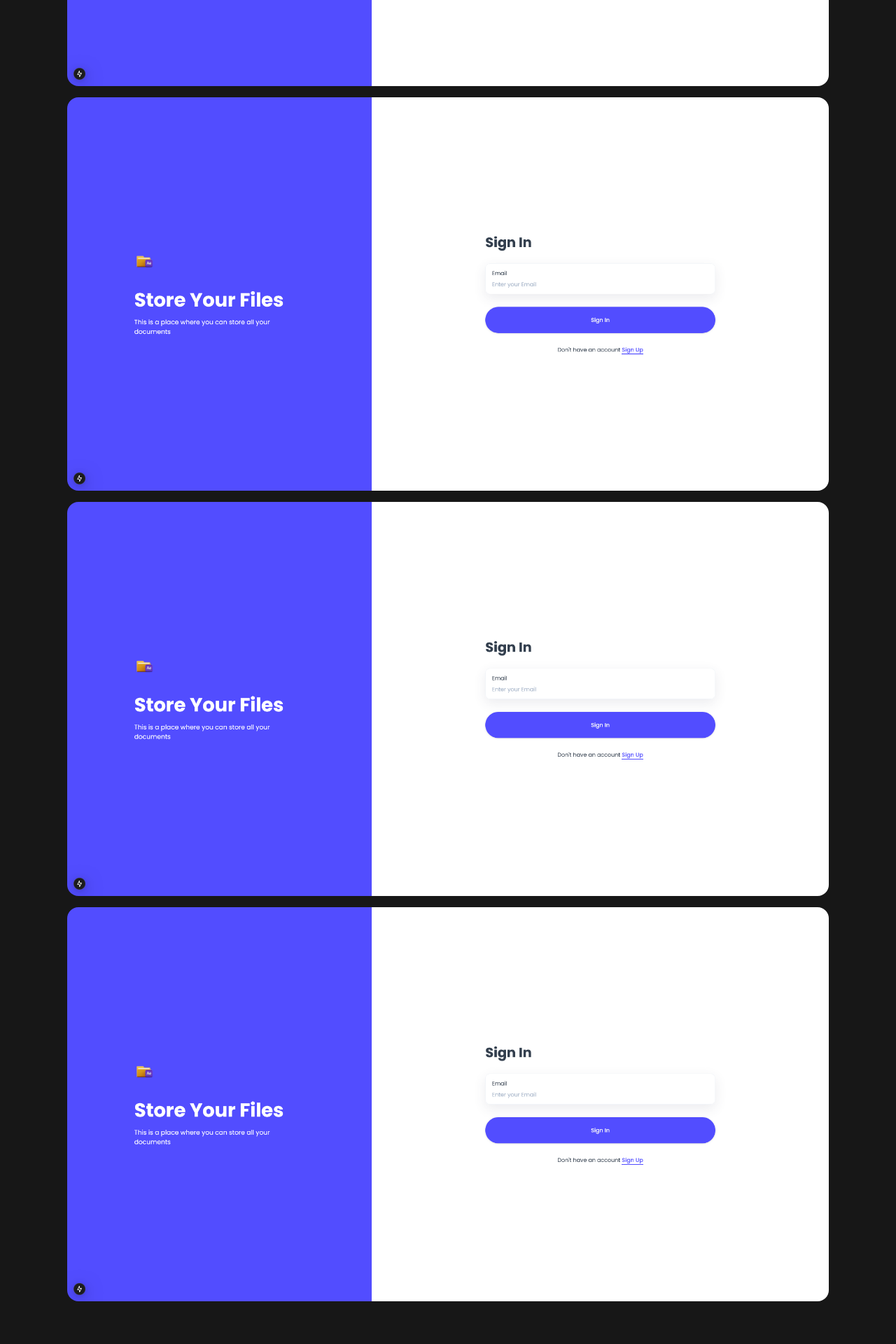
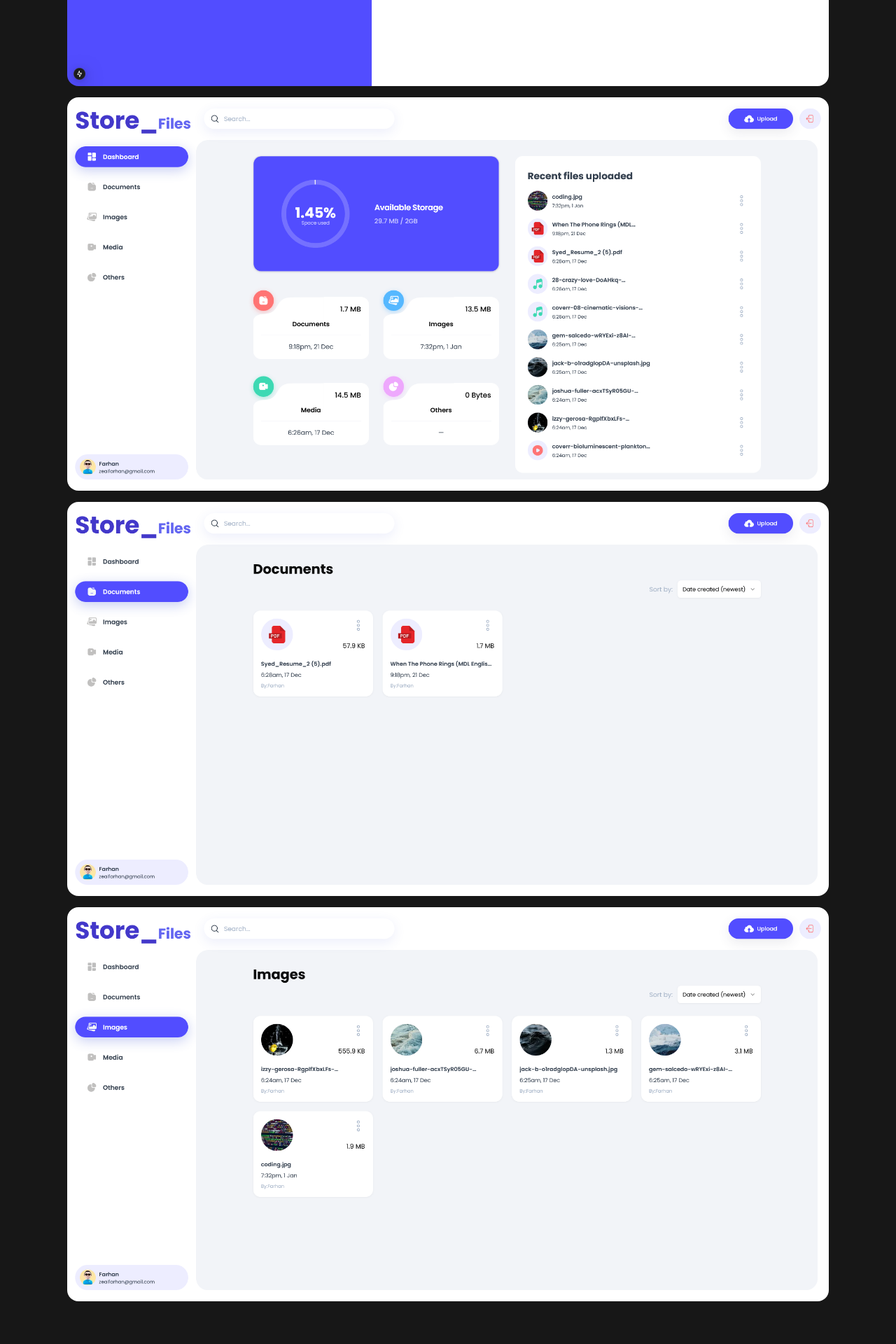
Before and after one commit to FarhanQuadri25/My_portfolio, a Next.js app: page /project/1 in a window 1280 px wide. Shown: the part 1040-2960 px from the top of the page at 70% size. Built offline with nearby package versions, Linux system fonts and the light colour scheme.

Commit message:
new-img-1-commit

```diff
--- a/data/data.ts
+++ b/data/data.ts
@@ -22,9 +22,9 @@ export const DATA_LIST: Data[] = [
         src: "/img/First-Project.png",
         allImages: {
             first: "/img/new-store (1).png",
-            second: "/img/new-store (1).png",
-            third: "/img/new-store (1).png",
-            fourth: "/img/new-store (1).png"
+            second: "/img/new-store (2).png",
+            third: "/img/new-store (3).png",
+            fourth: "/img/new-store (4).png"
         }
 
     },
```
